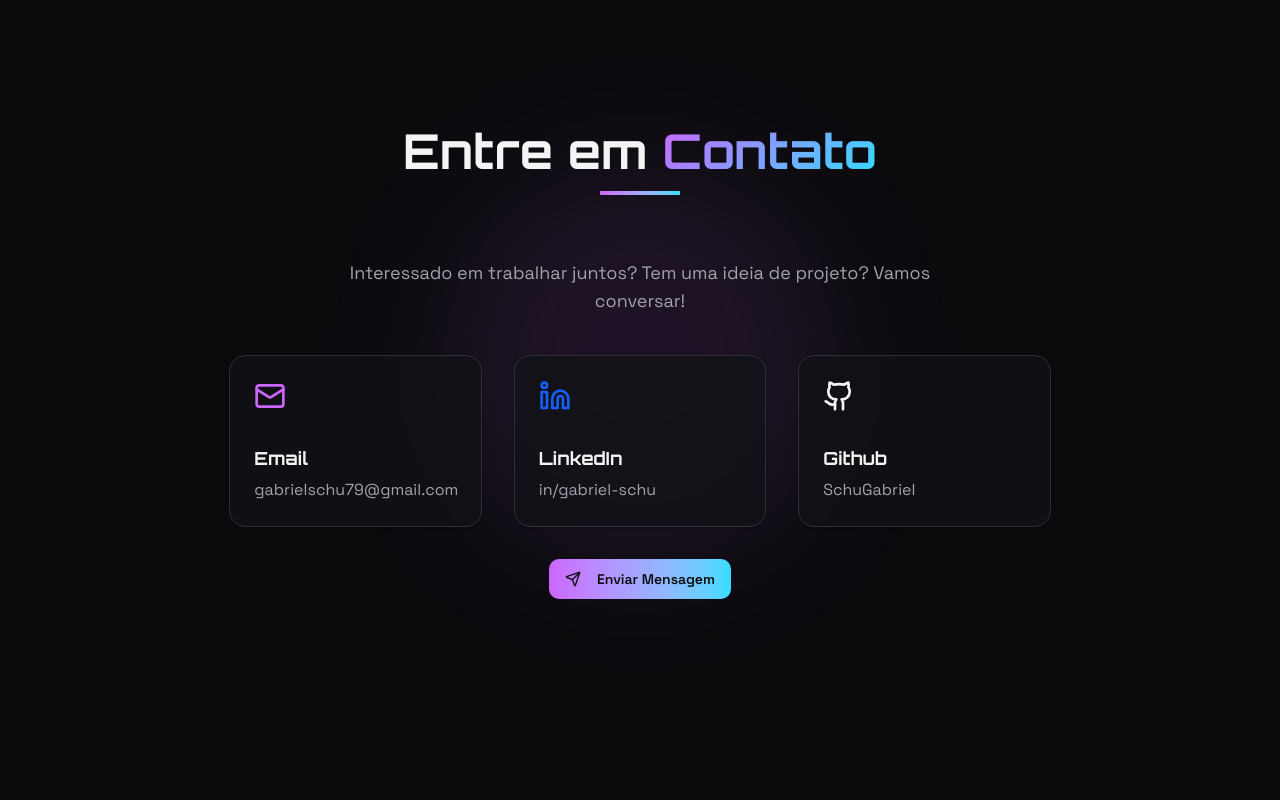
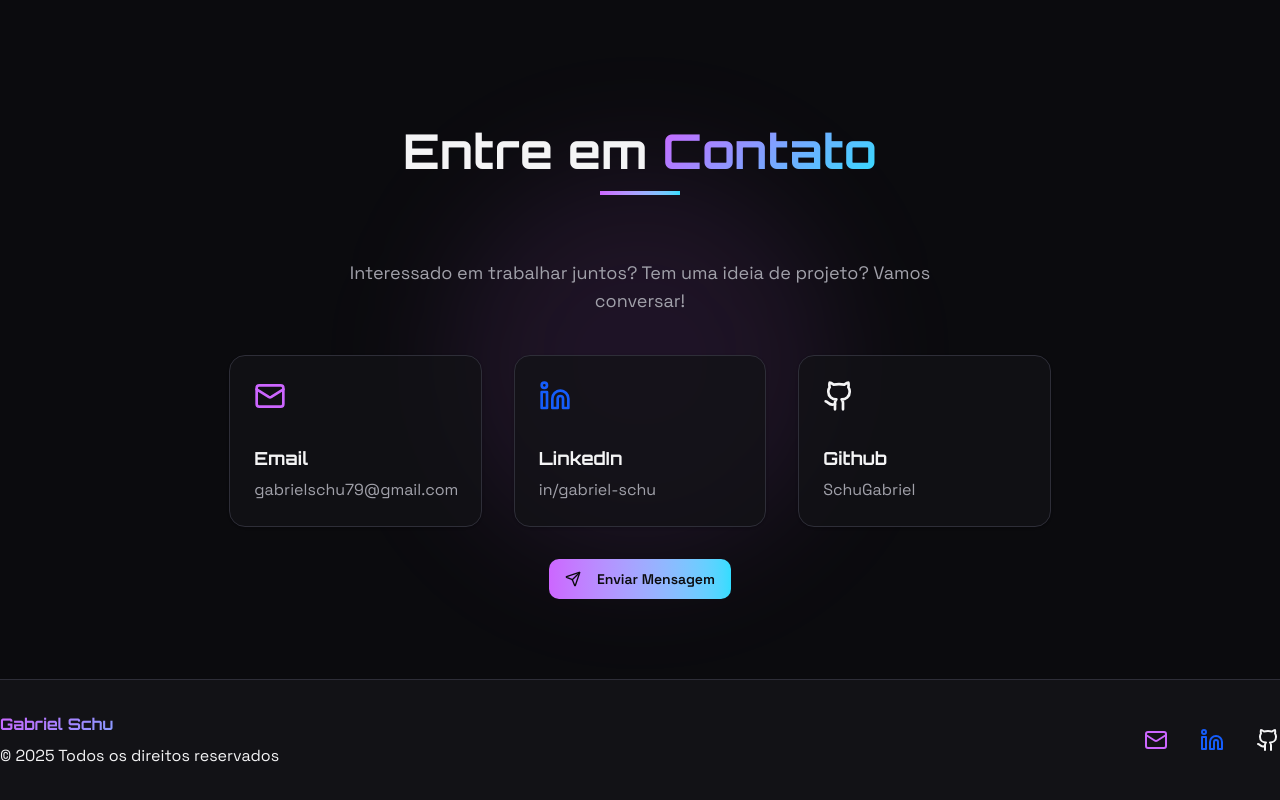
Before and after one commit to SchuGabriel/portifolio, a Next.js app: page / in a window 1280 px wide. Shown: the part 2913-3713 px from the top of the page. Before the commit the page ends 3592 px from the top, so only its background shows below. Built offline with nearby package versions, Linux system fonts and the light colour scheme.

Commit message:
✨ add footer component

```diff
--- /dev/null
+++ b/app/components/contact-ways.ts
@@ -0,0 +1,27 @@
+import { Github, Linkedin, Mail, Send } from "lucide-react";
+
+export const contactWays = [
+  {
+    icon: Mail,
+    title: "Email",
+    description: "gabrielschu79@gmail.com",
+    link: "mailto:gabrielschu79@gmail.com",
+    color: "text-primary",
+    external: false,
+  },
+  {
+    icon: Linkedin,
+    title: "LinkedIn",
+    description: "in/gabriel-schu",
+    link: "https://www.linkedin.com/in/gabriel-schu",
+    color: "text-blue-600",
+    external: true,
+  },
+  {
+    icon: Github,
+    title: "Github",
+    description: "SchuGabriel",
+    link: "https://github.com/SchuGabriel",
+    external: true,
+  },
+];
--- a/app/components/contact.tsx
+++ b/app/components/contact.tsx
@@ -2,34 +2,10 @@
 
 import { Button } from "@/components/ui/button";
 import { Card, CardContent, CardHeader } from "@/components/ui/card";
-import { Github, Linkedin, Mail, Send } from "lucide-react";
+import { Send } from "lucide-react";
+import { contactWays } from "./contact-ways";
 
 export function Contact() {
-  const contactWays = [
-    {
-      icon: Mail,
-      title: "Email",
-      description: "gabrielschu79@gmail.com",
-      color: "text-primary",
-      external: false,
-    },
-    {
-      icon: Linkedin,
-      title: "LinkedIn",
-      description: "in/gabriel-schu",
-      link: "https://www.linkedin.com/in/gabriel-schu",
-      color: "text-blue-600",
-      external: true,
-    },
-    {
-      icon: Github,
-      title: "Github",
-      description: "SchuGabriel",
-      link: "https://github.com/SchuGabriel",
-      external: true,
-    },
-  ];
-
   return (
     <section id="contact" className="py-20 relative overflow-hidden">
       <div className="absolute top-1/2 left-1/2 transform -translate-x-1/2 -translate-y-1/2 w-96 h-96 bg-primary/10 rounded-full blur-3xl" />
--- /dev/null
+++ b/app/components/footer.tsx
@@ -0,0 +1,35 @@
+"use client";
+
+import { contactWays } from "./contact-ways";
+
+export function Footer() {
+  const year = new Date().getFullYear();
+
+  return (
+    <footer className="py-8 bg-card border-t border-border">
+      <div className="container mx-auto">
+        <div className="flex justify-between">
+          <div className="flex flex-col space-y-2">
+            <h4 className="gradient-text">Gabriel Schu</h4>
+            <p>{`© ${year} Todos os direitos reservados`}</p>
+          </div>
+          <div className="flex items-center gap-8">
+            {contactWays.map((contactway, index) => (
+              <div key={index}>
+                <a
+                  key={index}
+                  href={contactway.link}
+                  target={contactway.external ? "_blank" : undefined}
+                  rel={contactway.external ? "noopener noreferrer" : undefined}
+                  className="block"
+                >
+                  <contactway.icon className={` ${contactway.color} w-6 h-6`} />
+                </a>
+              </div>
+            ))}
+          </div>
+        </div>
+      </div>
+    </footer>
+  );
+}
--- a/app/page.tsx
+++ b/app/page.tsx
@@ -1,5 +1,6 @@
 import { About } from "./components/about";
 import { Contact } from "./components/contact";
+import { Footer } from "./components/footer";
 import { Hero } from "./components/hero";
 import { Projects } from "./components/projects";
 import { Skill } from "./components/skill";
@@ -16,6 +17,7 @@ export default function Home() {
       <Skill />
       <Projects />
       <Contact />
+      <Footer />
     </main>
   );
 }
```
